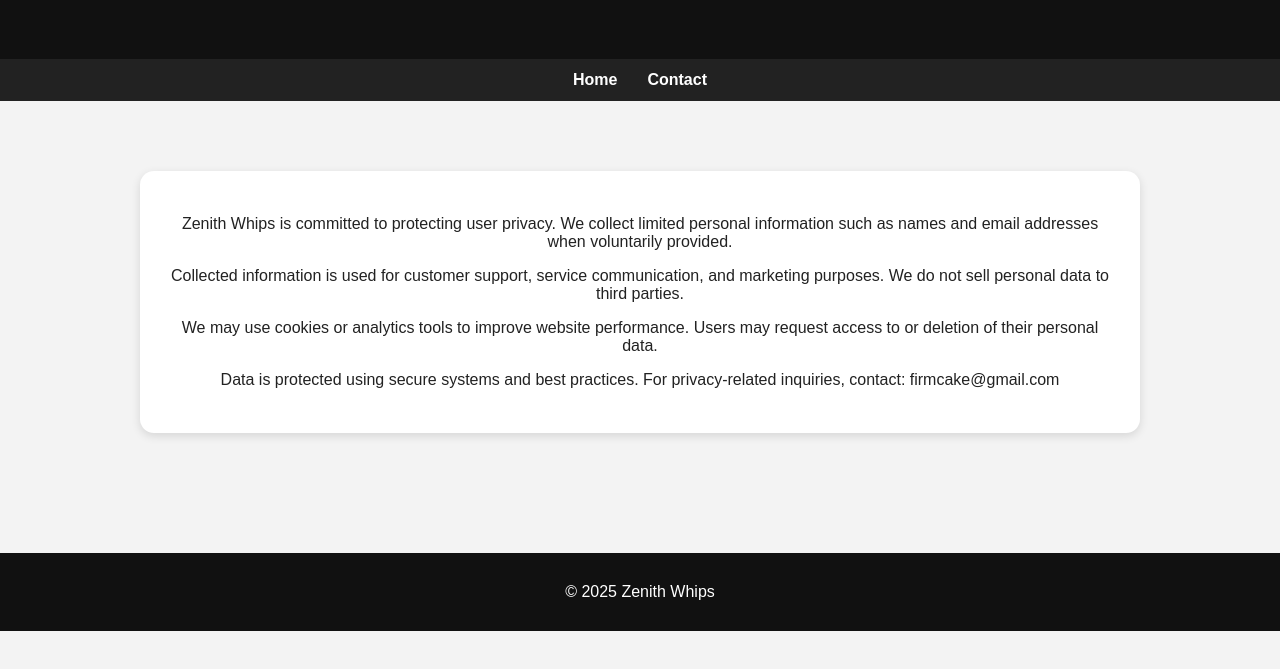
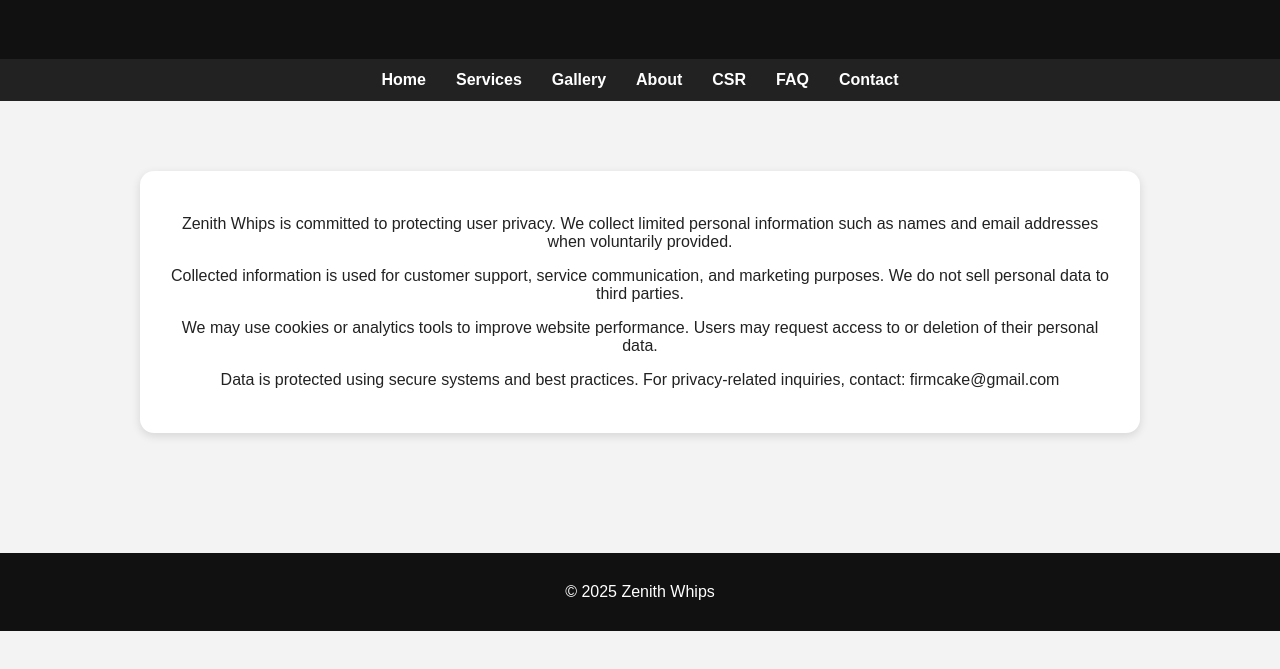
Before and after one commit to RelishIsSmall/zenith-whips-sections, a plain HTML site: page privacy.html in a window 1280 px wide. Shown: the part 101-770 px from the top of the page. Drawn offline with Linux system fonts and the light colour scheme.

Commit message:
Update privacy.html

```diff
--- a/privacy.html
+++ b/privacy.html
@@ -10,9 +10,13 @@
 <header>
   <h1>Privacy Policy & Terms</h1>
 </header>
-
 <nav>
   <a href="index.html">Home</a>
+  <a href="services.html">Services</a>
+  <a href="gallery.html">Gallery</a>
+  <a href="about.html">About</a>
+  <a href="csr.html">CSR</a>
+  <a href="faq.html">FAQ</a>
   <a href="contact.html">Contact</a>
 </nav>
 
```
